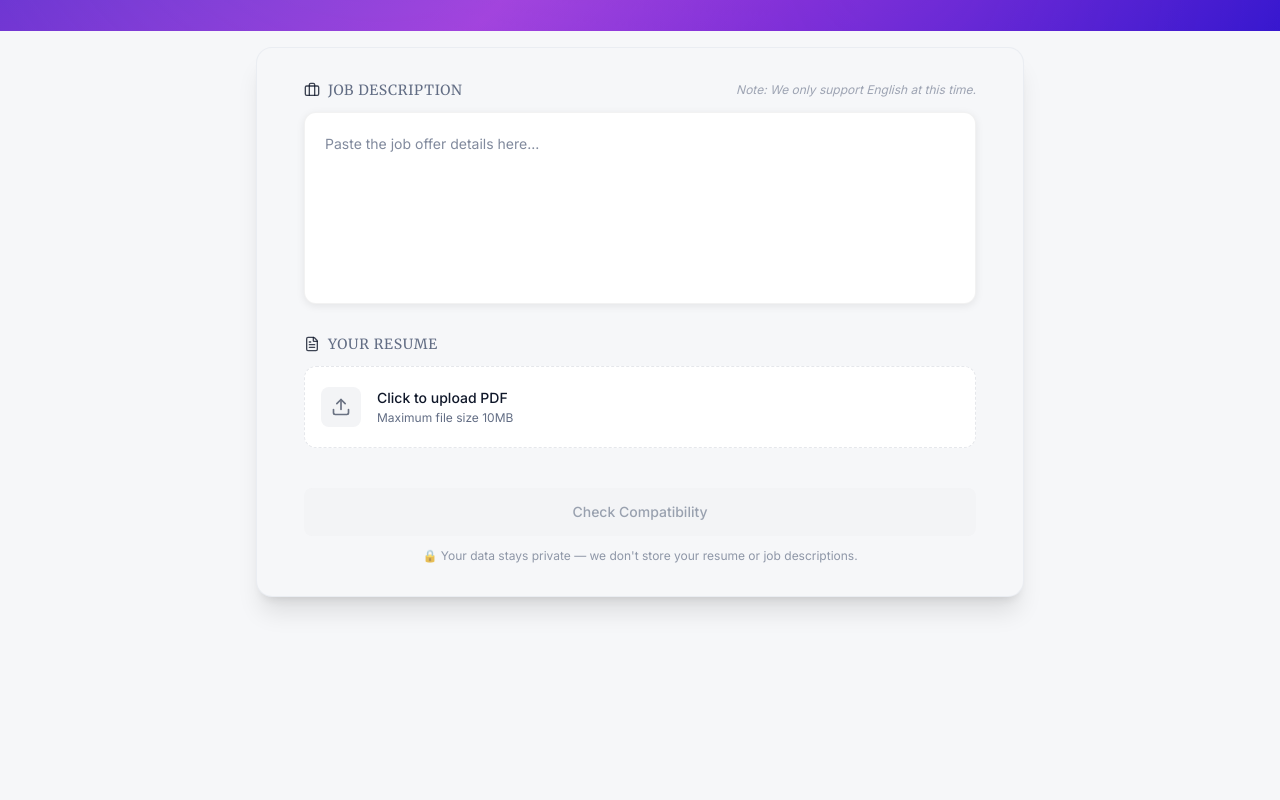
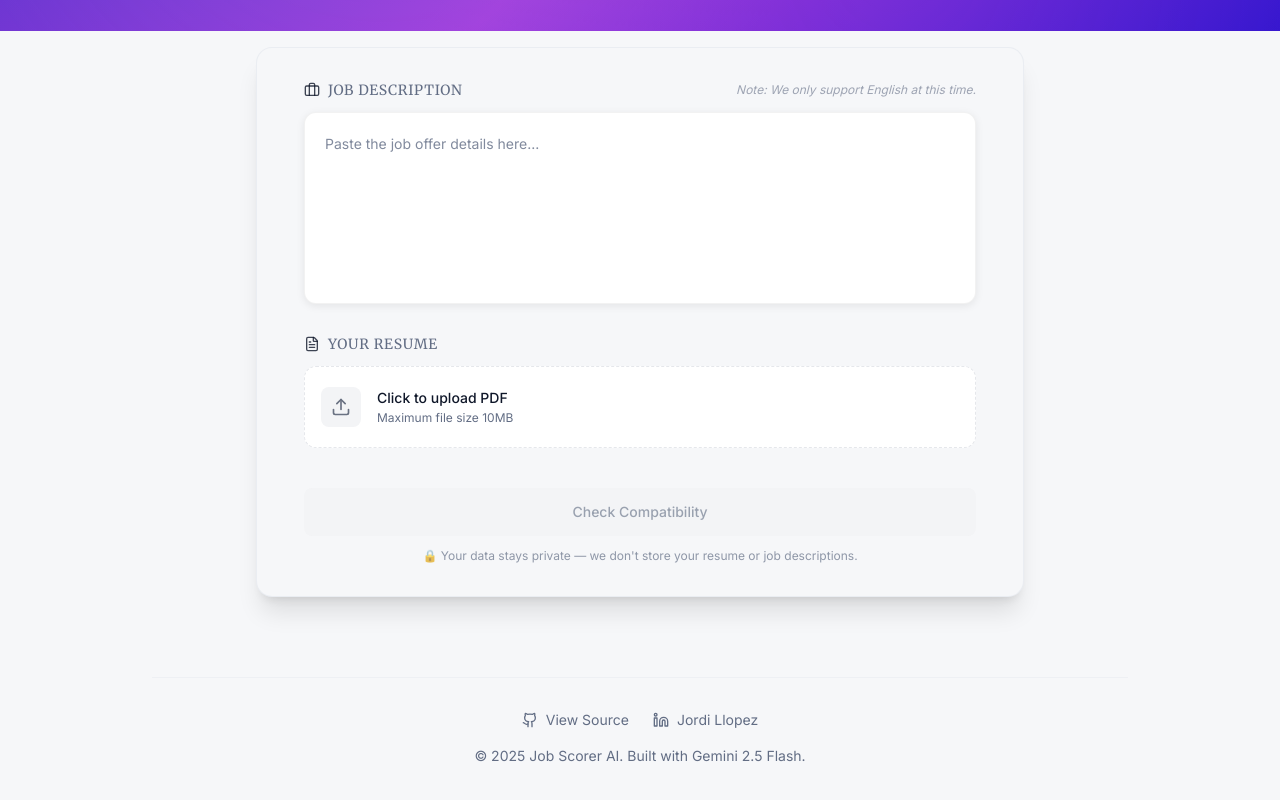
Before and after one commit to watollop/ai-job-matcher, a React (Vite) app: page / in a window 1280 px wide. Shown: the part 369-1169 px from the top of the page. Before the commit the page ends 1046 px from the top, so only its background shows below. Built offline with nearby package versions, Linux system fonts and the light colour scheme; no server answers.

Commit message:
docs: Update README and add footer with social links

```diff
--- a/src/App.tsx
+++ b/src/App.tsx
@@ -4,7 +4,7 @@ import { InputSection } from './components/InputSection';
 import { ResultSection } from './components/ResultSection';
 import { extractTextFromPDF } from './utils/pdfParser';
 import { GoogleGenerativeAI } from '@google/generative-ai';
-import { AlertCircle } from 'lucide-react';
+import { AlertCircle, Github, Linkedin } from 'lucide-react';
 
 // Simple string hash function
 const generateHash = (str: string) => {
@@ -314,6 +314,21 @@ function App() {
           onGenerateTips={handleGenerateTips}
           isGeneratingTips={isGeneratingTips}
         />
+
+        {/* Footer */}
+        <footer className="mt-20 border-t border-border/40 py-8 text-center text-sm text-muted-foreground">
+          <div className="flex items-center justify-center gap-6 mb-4">
+            <a href="https://github.com/watollop/ai-job-matcher" target="_blank" rel="noopener noreferrer" className="hover:text-primary transition-colors flex items-center gap-2">
+              <Github className="w-4 h-4" />
+              <span>View Source</span>
+            </a>
+            <a href="https://www.linkedin.com/in/jordi-llopez/" target="_blank" rel="noopener noreferrer" className="hover:text-primary transition-colors flex items-center gap-2">
+              <Linkedin className="w-4 h-4" />
+              <span>Jordi Llopez</span>
+            </a>
+          </div>
+          <p>© {new Date().getFullYear()} Job Scorer AI. Built with Gemini 2.5 Flash.</p>
+        </footer>
       </main>
     </div>
   );
```
Also changed, not shown: 1 other file (tests, documents, lock files or other folders).
